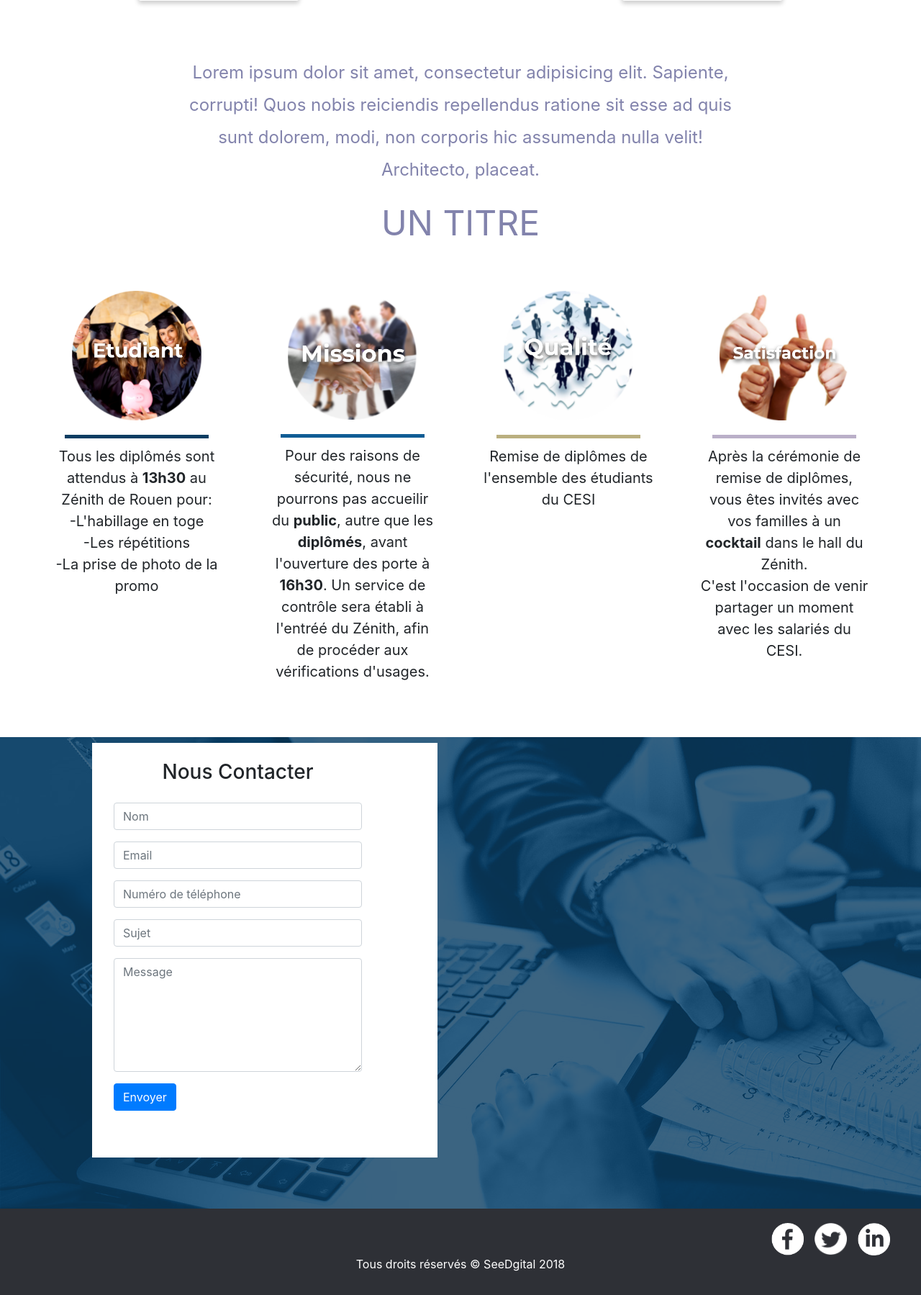
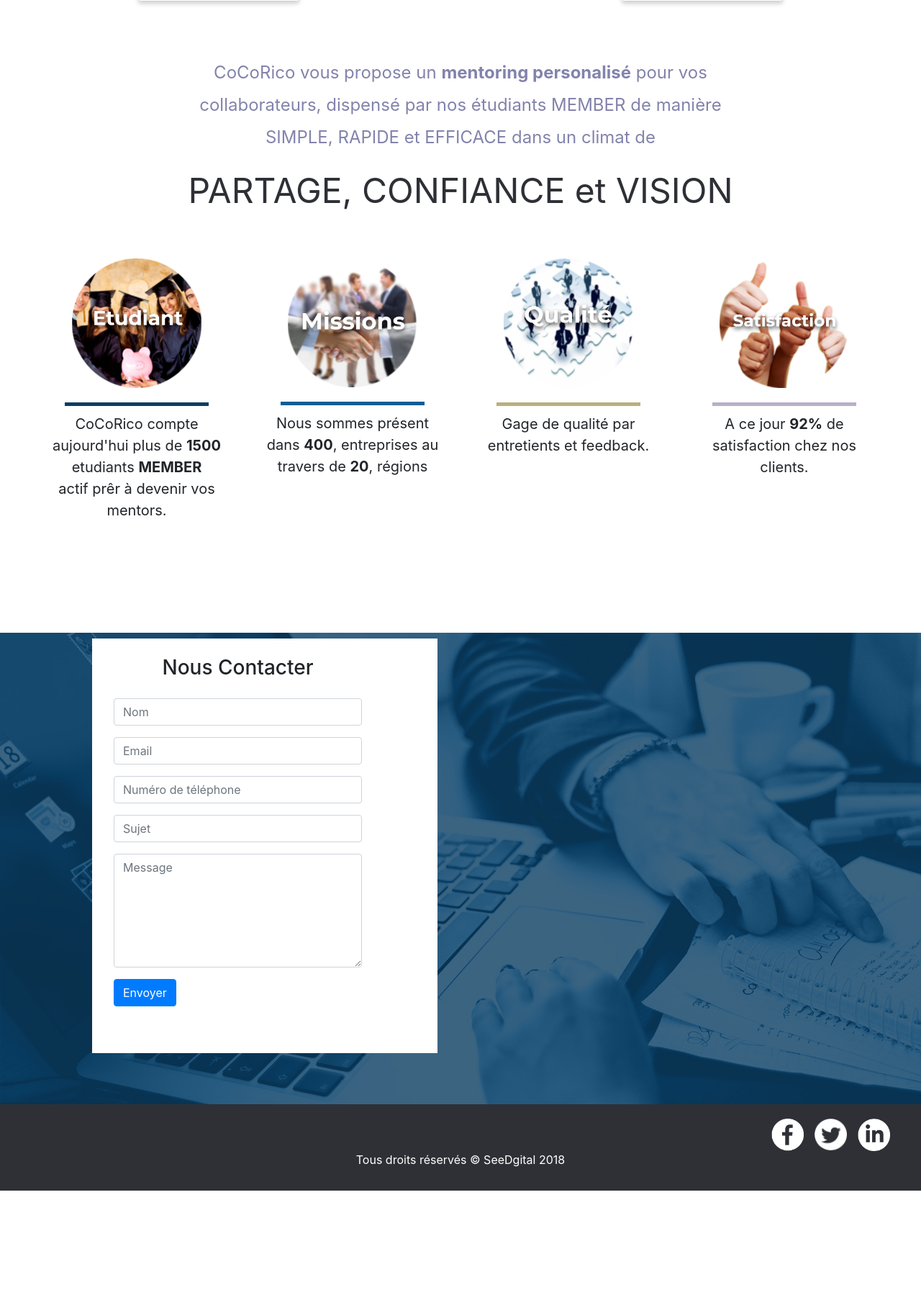
Before and after one commit to Hell0ow/startup-weekend-groupe-12, a PHP site: page / in a window 1280 px wide. Shown: the part 732-2531 px from the top of the page at 72% size. After the commit the page ends 2386 px from the top, so only its background shows below. Run offline with PHP 8.4, Linux system fonts and the light colour scheme.

Commit message:
fdsfdsqfdsqfdsq

```diff
--- a/css/style.css
+++ b/css/style.css
@@ -297,7 +297,7 @@
 .programmation_imgs > div > article
 {
     width:300px;
-    height:700px;
+    height:600px;
     display: flex;
     flex-direction: column;
     align-items: center;
@@ -360,13 +360,7 @@
 #title_content_programmation
 {
 	text-align: center;
-	color: rgb(130,131,172);
-	font-size: 3em;
-}
-#title_content_programmation
-{
-	text-align: center;
-	color: rgb(130,131,172);
+	color: rgb(46,48,54);
 	font-size: 3em;
 }
 
--- a/index.html
+++ b/index.html
@@ -57,24 +57,25 @@
 
 	<section id="content_description">
 		<p>
-			Lorem ipsum dolor sit amet, consectetur adipisicing elit. Sapiente, corrupti! Quos nobis reiciendis repellendus ratione sit esse ad quis sunt dolorem, modi, non corporis hic assumenda nulla velit! Architecto, placeat.
+			CoCoRico vous propose un <strong>mentoring personalisé</strong> pour vos collaborateurs,
+			dispensé par nos étudiants MEMBER de manière SIMPLE, RAPIDE et EFFICACE dans un climat de
 		</p>
 	</section>
 
-	<p id="title_content_programmation">UN TITRE</p>
+	<p id="title_content_programmation">PARTAGE, CONFIANCE et VISION</p>
 
 	<div class="programmation_imgs">
 		<div  data-aos="zoom-in" data-aos-once="true">
 			<article>
 				<img class ="programmation_img" src="assets/img/photo_cesi_1.png">
 				<div id="rectangle_color1"></div>
-				<p>Tous les diplômés sont attendus à <strong>13h30</strong> au Zénith de Rouen pour: <br>-L'habillage en toge<br>-Les répétitions<br>-La prise de photo de la promo</p>
+				<p>CoCoRico compte aujourd'hui plus de <strong>1500</strong> etudiants <strong>MEMBER</strong> <br>actif prêr à devenir vos mentors.</p>
 			</article>
 
 			<article>
 				<img class ="programmation_img" src="assets/img/photo_cesi_2.png">
 				<div id="rectangle_color2"></div>
-				<p>Pour des raisons de sécurité, nous ne pourrons pas accueilir du <strong>public</strong>, autre que les <strong>diplômés</strong>, avant l'ouverture des porte à <strong>16h30</strong>. Un service de contrôle sera établi à l'entréé du Zénith, afin de procéder aux vérifications d'usages.</p>
+				<p>Nous sommes présent dans <strong>400</strong>, entreprises au travers de <strong>20</strong>, régions</p>
 			</article>
 		</div>
 
@@ -82,13 +83,13 @@
 			<article>
 				<img class ="programmation_img" src="assets/img/photo_cesi_3.png">
 				<div id="rectangle_color3"></div>
-				<p>Remise de diplômes de l'ensemble des étudiants du CESI</p>
+				<p>Gage de qualité par entretients et feedback.</p>
 			</article>
 
 			<article>
 				<img class ="programmation_img" src="assets/img/photo_cesi_4.png">
 				<div id="rectangle_color4"></div>
-				<p>Après la cérémonie de remise de diplômes, vous êtes invités avec vos familles à un <strong>cocktail</strong> dans le hall du Zénith. <br> C'est l'occasion de venir partager un moment avec les salariés du CESI.</p>
+				<p>A ce jour <strong>92%</strong> de satisfaction chez nos clients.</p>
 			</article>
 		</div>
 	</div>
```
